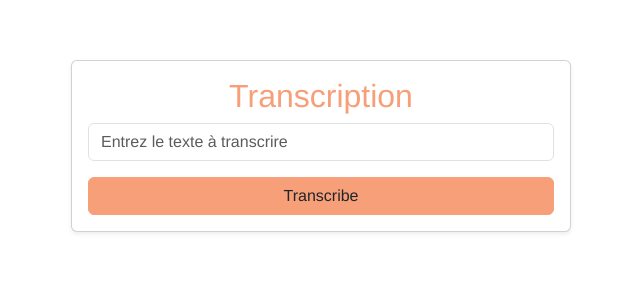
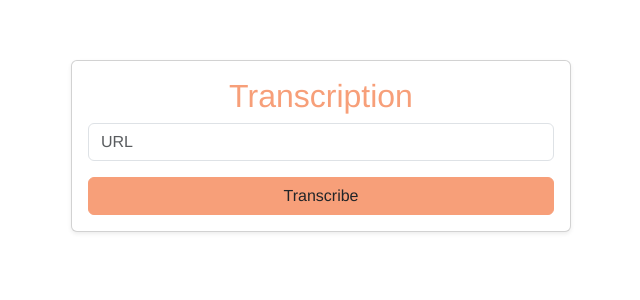
Before and after one commit to NaoufalElmeskini/transcribe-front, a Vue app: page / in a window 1280 px wide. Shown: the top 300 px of the page, without its empty margins (319-959 px from the left). Built offline with nearby package versions, Linux system fonts and the light colour scheme.

Commit message:
rendre url dynamique

```diff
--- a/src/components/TranscribeComponent.vue
+++ b/src/components/TranscribeComponent.vue
@@ -5,16 +5,16 @@
         <h2 class="card-title text-center" :style="{ color: 'var(--primary)' }">Transcription</h2>
         <div class="mb-3">
           <input
-              v-model="text"
+              v-model="videoUrl"
               type="text"
               class="form-control"
-              placeholder="Entrez le texte à transcrire"
+              placeholder="URL"
               :style="{ backgroundColor: 'var(--background)', color: 'var(--text-color)' }"
           />
         </div>
         <div class="d-grid">
           <button
-              @click="transcribe"
+              @click="transcribe(videoUrl)"
               class="btn"
               :style="{ backgroundColor: 'var(--primary)', borderColor: 'var(--primary)' }"
               :disabled="loading"
@@ -54,7 +54,7 @@ function createBlopLink(data) {
 export default {
   data() {
     return {
-      text: "",
+      videoUrl: "",
       loading: false,
       success: false,
       error: false,
@@ -63,12 +63,18 @@ export default {
   mounted() {
   },
   methods: {
-    async transcribe() {
+    async transcribe(url) {
+      this.loading = true;
+      this.success = false;
+      this.error = false;
+
+      console.log(url)
+
       try {
         // Appel à l'API POST /transcribe
         const response = await axios.post('http://localhost:5000/transcribe', {
           "videoType": "Y",
-          "link": "https://www.youtube.com/shorts/o4EHb3TkMsw",
+          link: this.videoUrl,
           "language": "EN"
         }, {
           responseType: 'blob' // On attend un fichier en réponse
```
